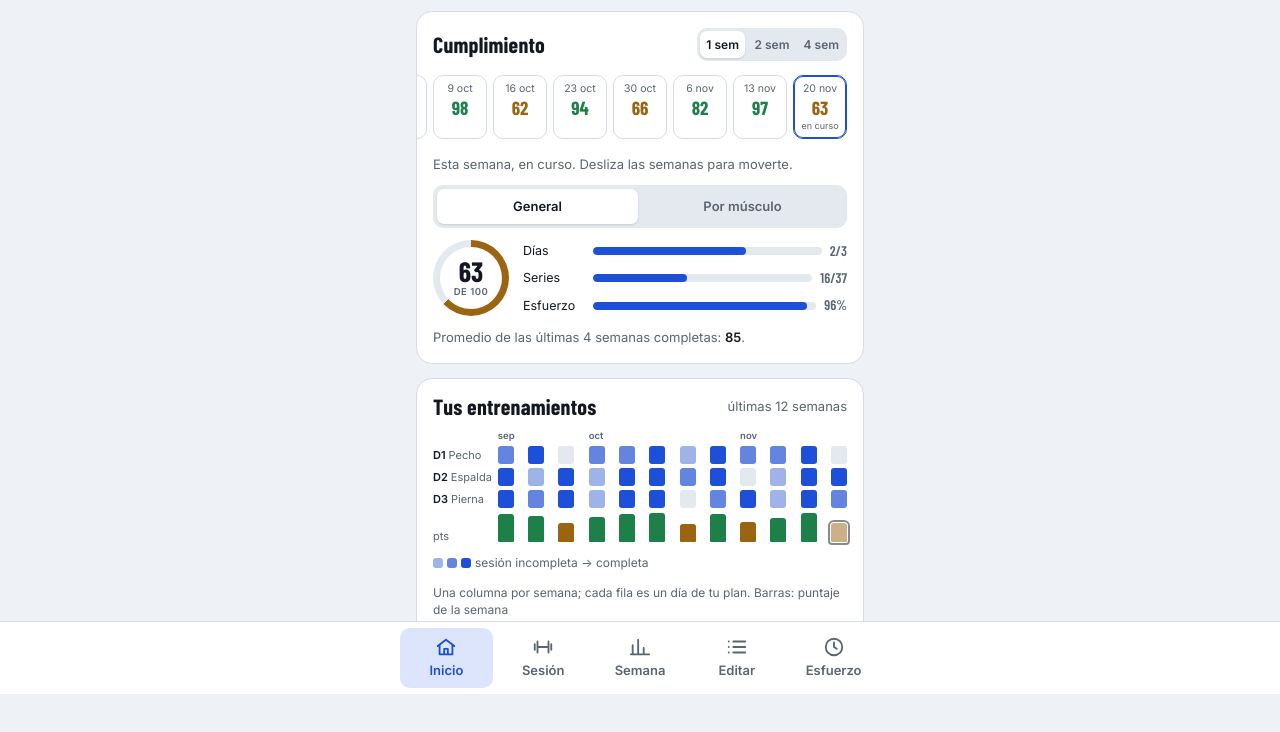
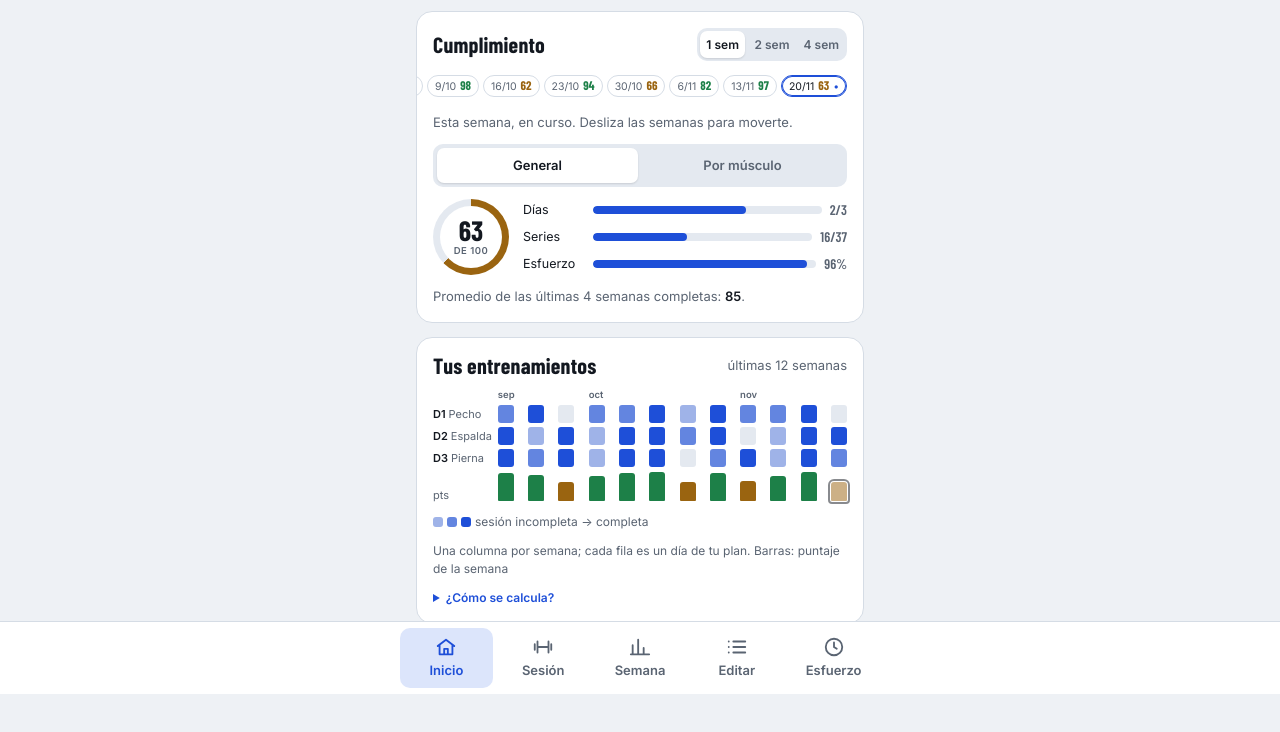
Before and after one commit to italocarreran/New-Gym, a plain HTML site: page prototipo/index.html in a window 1280 px wide. Shown: the part 106-838 px from the top of the page. Drawn offline with nearby package versions, Linux system fonts and the light colour scheme.

Commit message:
Prototipo: semanas del carrusel mucho más chicas
Pedido de Italo en un comentario del prototipo.

Co-Authored-By: Claude Opus 5.5 <noreply@anthropic.com>
Claude-Session: https://claude.ai/code/session_01Wiqu2KeW6Cb1pWHsChQmSj

```diff
--- a/prototipo/index.html
+++ b/prototipo/index.html
@@ -404,14 +404,14 @@ details.det { margin-top: -4px; }
 .mus-sc .cump-p { grid-template-columns: 112px minmax(0, 1fr) 44px; }
 .mus-sc .cump-p .v { text-align: right; }
 .fill.mid { background: var(--warn); } .fill.low { background: var(--bad); } .fill.okc { background: var(--ok); }
-.wks { display: flex; gap: 6px; overflow-x: auto; scroll-snap-type: x mandatory; margin: 0 -16px; padding: 2px 16px 4px; scrollbar-width: none; }
+.wks { display: flex; gap: 4px; overflow-x: auto; scroll-snap-type: x mandatory; margin: 0 -16px; padding: 2px 16px 4px; scrollbar-width: none; }
 .wks::-webkit-scrollbar { display: none; }
-.wk { flex: none; scroll-snap-align: center; width: 54px; border: 1px solid var(--line); background: var(--surface); border-radius: 10px; padding: 5px 2px 6px; display: flex; flex-direction: column; align-items: center; gap: 1px; font-size: 10.5px; color: var(--muted); }
-.wk b { font-family: var(--display); font-size: 19px; line-height: 1.05; color: var(--ok); }
+.wk { flex: none; scroll-snap-align: center; border: 1px solid var(--line); background: var(--surface); border-radius: 999px; padding: 1px 7px; display: inline-flex; align-items: baseline; gap: 4px; font-size: 10.5px; line-height: 16px; color: var(--muted); white-space: nowrap; }
+.wk b { font-family: var(--display); font-size: 12.5px; color: var(--ok); }
 .wk b.mid { color: var(--warn); } .wk b.low { color: var(--bad); }
 .wk.rng { background: var(--accent-soft); border-color: transparent; }
-.wk.sel { border-color: var(--accent); box-shadow: 0 0 0 1px var(--accent) inset; }
-.wk i { font-style: normal; font-size: 9px; }
+.wk.sel { border-color: var(--accent); box-shadow: 0 0 0 1px var(--accent) inset; color: var(--ink); }
+.wk i { font-style: normal; color: var(--accent); }
 .cump-top { display: flex; justify-content: space-between; align-items: center; gap: 8px; }
 .cump-top .seg { flex: none; width: 150px; padding: 3px; }
 .cump-top .seg button { padding: 5px 2px; font-size: 12px; }
@@ -1003,7 +1003,7 @@ function viewInicioApp() {
   return `
     <section class="card">
       <div class="cump-top"><h2>Cumplimiento</h2><div class="seg">${[1, 2, 4].map(n => `<button class="${R === n ? 'on' : ''}" data-a="cumpRange" data-v="${n}">${n} sem</button>`).join('')}</div></div>
-      <div class="wks" id="wks">${sems.map((x, w) => `<button class="wk ${w === semW ? 'sel' : w > semW - R && w < semW ? 'rng' : ''}" data-a="calWeek" data-v="${w}"><span>${x.f0.getDate()} ${MESES_C[x.f0.getMonth()]}</span><b class="${nivel(x.pts)}">${x.pts}</b>${x.cur ? '<i>en curso</i>' : ''}</button>`).join('')}</div>
+      <div class="wks" id="wks">${sems.map((x, w) => `<button class="wk ${w === semW ? 'sel' : w > semW - R && w < semW ? 'rng' : ''}" data-a="calWeek" data-v="${w}"><span>${x.f0.getDate()}/${x.f0.getMonth() + 1}</span><b class="${nivel(x.pts)}">${x.pts}</b>${x.cur ? '<i>•</i>' : ''}</button>`).join('')}</div>
       <p class="small muted">${R === 1 ? (W.cur ? 'Esta semana, en curso.' : `Semana del ${fechaTxt(W.f0)}.`) : `Promedio de ${ws.length} semanas: del ${W.f0.getDate()} ${MESES_C[W.f0.getMonth()]} al ${W.f6.getDate()} ${MESES_C[W.f6.getMonth()]}${W.cur ? ' (incluye la semana en curso)' : ''}.`} Desliza las semanas para moverte.</p>
       <div class="seg"><button class="${S.cumpMode === 'mus' ? '' : 'on'}" data-a="cumpMode" data-v="gen">General</button><button class="${S.cumpMode === 'mus' ? 'on' : ''}" data-a="cumpMode" data-v="mus">Por músculo</button></div>
       ${S.cumpMode === 'mus' ? `<div class="mus-sc">${musR.sort((x, y) => y.p - x.p).map(x => `<div class="cump-p"><span>${MUS[x.m]}</span><div class="bar"><div class="fill ${{ '': 'okc', mid: 'mid', low: 'low' }[nivel(x.p)]}" style="width:${x.p}%"></div></div><span class="v">${x.p}</span></div>`).join('')}</div>
```
Also changed, not shown: 1 other file.
